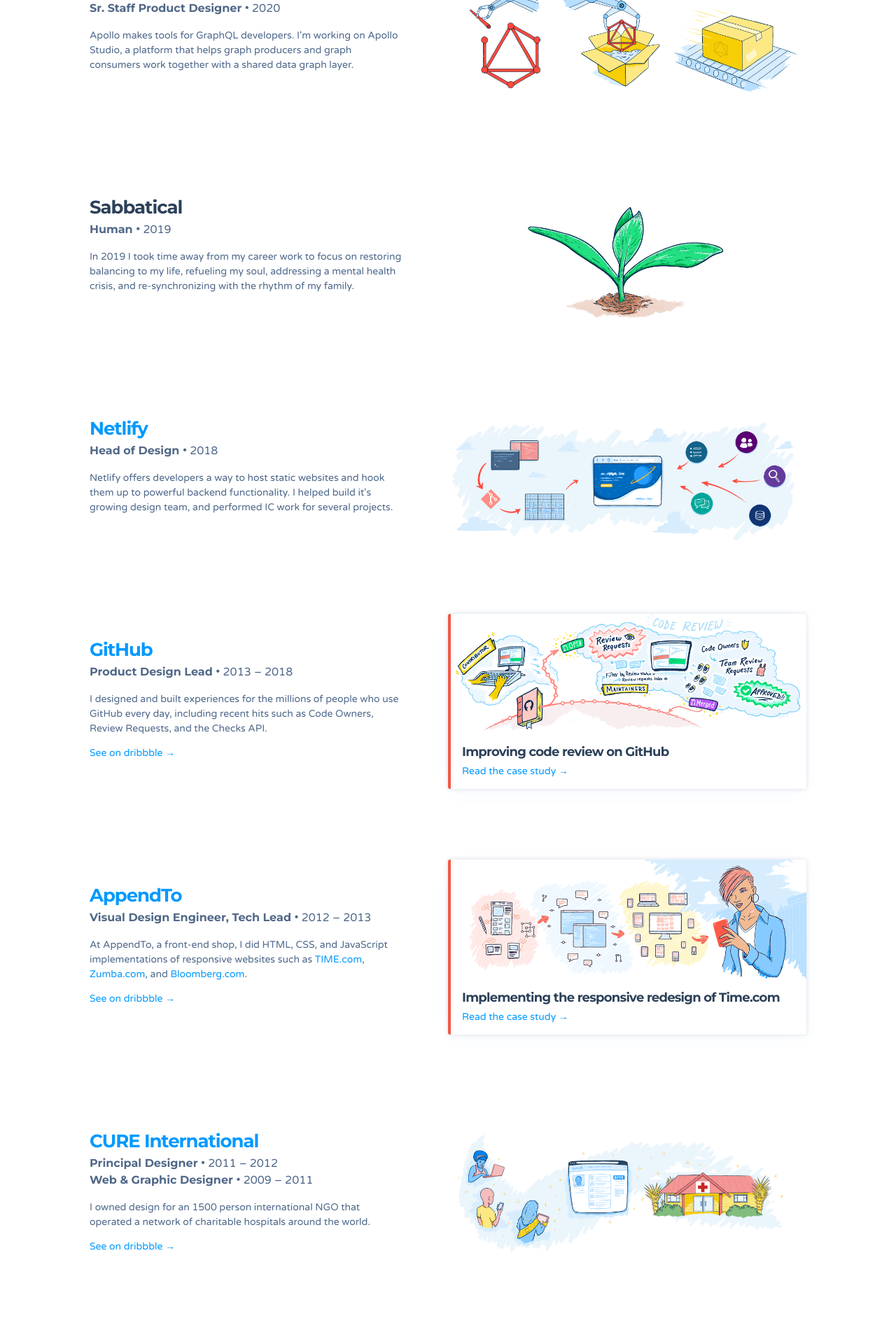
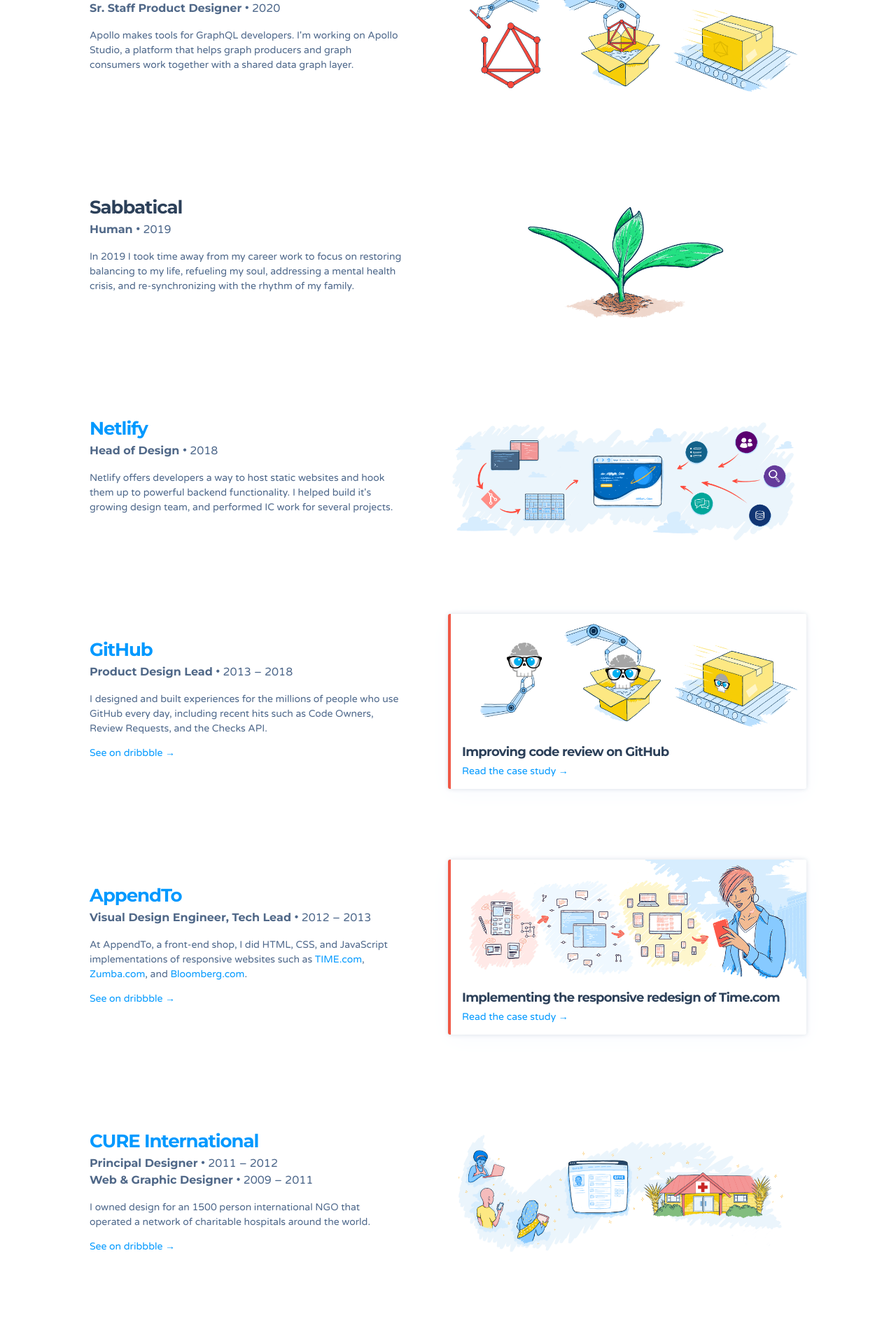
Before and after one commit to zenifold/max_page, a Jekyll site: the page built from index.html, in a window 1280 px wide. Shown: the part 1931-3851 px from the top of the page at 70% size. Built offline with Jekyll 4.4.1, drawn with Linux system fonts in a browser that asks for light colours; some web fonts are replaced.

Commit message:
updates to work
add ct image and update employers

```diff
--- a/_data/employers.yaml
+++ b/_data/employers.yaml
@@ -35,14 +35,14 @@
   summary: |
     I designed and built experiences for the millions of people who use GitHub every day, including recent hits such as Code Owners, Review Requests, and the Checks API.
   dribbble: https://dribbble.com/jag/projects/540365-GitHub-work
-  image: /img/case-studies/case-study-github-improving-code-review-banner-thumbnail.png
+  image: /img/case-studies/craniumtap-retooling-and-shipping.png
   image_alt: workflow illustration of code review collaboration on GitHub
   articles_layout: l_1_up
   articles_list:
     - title: Improving code review on GitHub
       summary: Iterating on a software development workflow for 20M users by removing friction and barriers.
       url: https://medium.com/@jglovier/improving-code-review-on-github-ca550ceac5b8
-      image: /img/case-studies/case-study-github-improving-code-review-banner-thumbnail.png
+      image: /img/case-studies/craniumtap-retooling-and-shipping.png
 
 - name: AppendTo
   url: https://appendto.com/
```
Also changed, not shown: img/case-studies/craniumtap-retooling-and-shipping.png (added).
